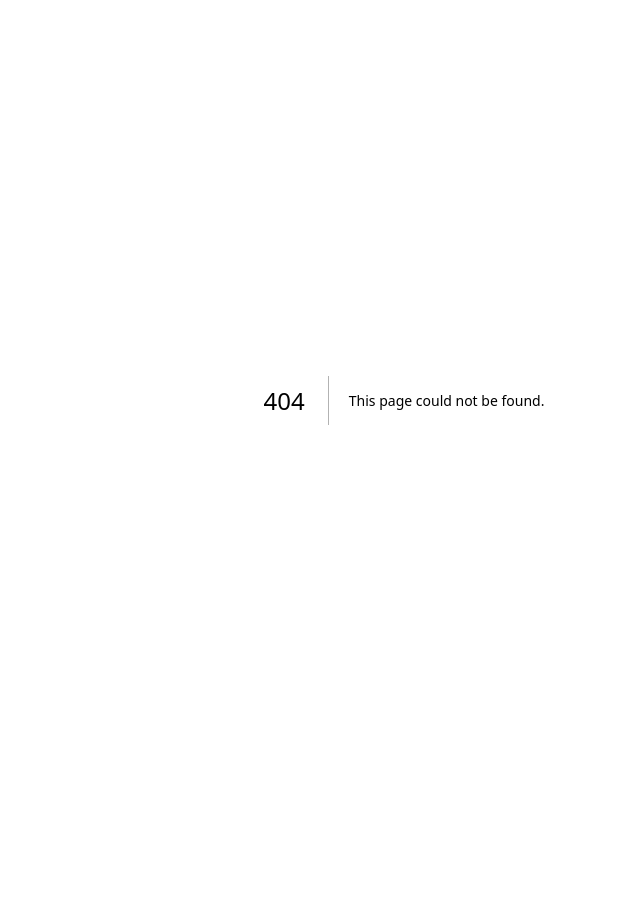
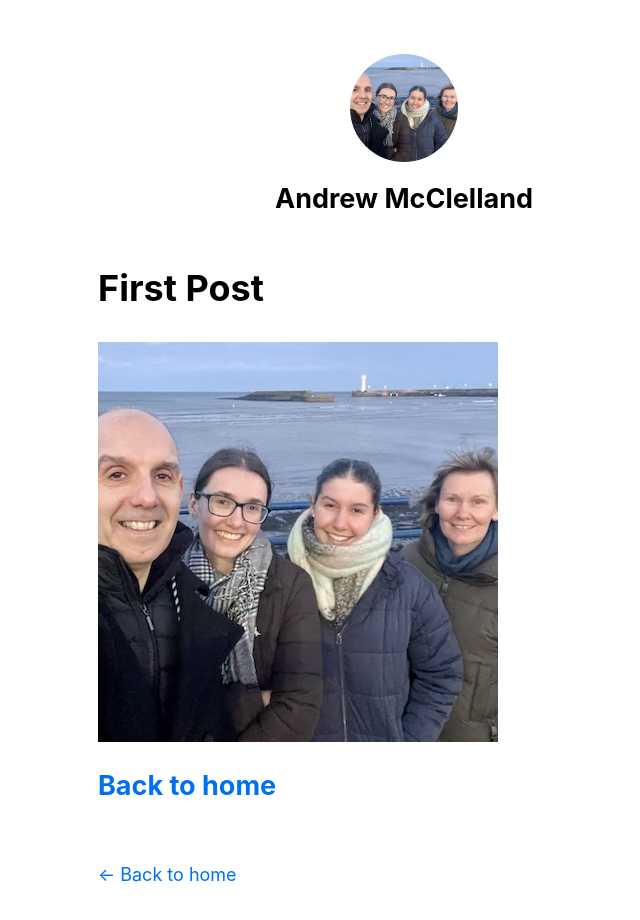
Before and after one commit to aejmcclelland/nextjs-myblog, a Next.js app: page /posts/first-post in a window 1280 px wide. Before the commit this address had no page. Shown: the top 920 px of the page, without its empty margins (236-876 px from the left). Before the commit the page ends 800 px from the top, so only its background shows below. Built offline with nearby package versions, Linux system fonts and the light colour scheme.

Commit message:
first commit

```diff
--- /dev/null
+++ b/components/layout.js
@@ -0,0 +1,61 @@
+import Head from 'next/head';
+import Image from 'next/image';
+import styles from './layout.module.css';
+import utilStyles from '../styles/utils.module.css';
+import Link from 'next/link';
+
+const name = 'Andrew McClelland';
+export const siteTitle = 'Next.js Basic Website';
+
+export default function Layout({ children, home }) {
+	return (
+		<div className={styles.container}>
+			<Head>
+				<link rel='icon' href='/favicon.ico' />
+				<meta
+					name='description'
+					content='Building a personal website using Next.js'
+				/>
+			</Head>
+			<header className={styles.header}>
+				{home ? (
+					<>
+						<Image
+							priority
+							src='/images/family.jpeg'
+							className={utilStyles.borderCircle}
+							height={144}
+							width={144}
+							alt=''
+						/>
+						<h1 className={utilStyles.heading2Xl}>{name}</h1>
+					</>
+				) : (
+					<>
+						<Link href='/'>
+							<Image
+								priority
+								src='/images/family.jpeg'
+								className={utilStyles.borderCircle}
+								height={108}
+								width={108}
+								alt=''
+							/>
+						</Link>
+						<h2 className={utilStyles.headingLg}>
+							<Link href='/' className={utilStyles.colorInherit}>
+								{name}
+							</Link>
+						</h2>
+					</>
+				)}
+			</header>
+			<main>{children}</main>
+			{!home && (
+				<div className={styles.backToHome}>
+					<Link href='/'>← Back to home</Link>
+				</div>
+			)}
+		</div>
+	);
+}
--- /dev/null
+++ b/components/layout.module.css
@@ -0,0 +1,15 @@
+.container {
+  max-width: 36rem;
+  padding: 0 1rem;
+  margin: 3rem auto 6rem;
+}
+
+.header {
+  display: flex;
+  flex-direction: column;
+  align-items: center;
+}
+
+.backToHome {
+  margin: 3rem 0 0;
+}
--- /dev/null
+++ b/pages/_app.js
@@ -0,0 +1,6 @@
+// `pages/_app.js`
+import '../styles/global.css';
+
+export default function App({ Component, pageProps }) {
+	return <Component {...pageProps} />;
+}
--- /dev/null
+++ b/pages/posts/first-post.js
@@ -0,0 +1,27 @@
+import Link from 'next/link';
+import Image from 'next/image';
+import Head from 'next/head';
+import Layout from '../../components/layout';
+
+export default function FirstPost() {
+	const YourComponent = () => (
+		<Image
+			src='/images/family.jpeg' // Route of the image file
+			height={144} // Desired size with correct aspect ratio
+			width={144} // Desired size with correct aspect ratio
+			alt='Your Name'
+		/>
+	);
+	return (
+		<Layout>
+			<Head>
+				<title>Andrew McClelland</title>
+			</Head>
+			<h1>First Post</h1>
+			<img src='/images/family.jpeg' alt='Your Name' />
+			<h2>
+				<Link href='/'>Back to home</Link>
+			</h2>
+		</Layout>
+	);
+}
--- a/styles/global.css
+++ b/styles/global.css
@@ -3,7 +3,6 @@
   padding: 0;
   margin: 0;
   font-family:
-    Inter,
     -apple-system,
     BlinkMacSystemFont,
     Segoe UI,
@@ -15,18 +14,24 @@
     Droid Sans,
     Helvetica Neue,
     sans-serif;
-}
-
-a {
-  color: inherit;
-  text-decoration: none;
+  line-height: 1.6;
+  font-size: 18px;
 }
 
 * {
   box-sizing: border-box;
 }
 
+a {
+  color: #0070f3;
+  text-decoration: none;
+}
+
+a:hover {
+  text-decoration: underline;
+}
+
 img {
   max-width: 100%;
-  height: auto;
+  display: block;
 }
--- /dev/null
+++ b/styles/utils.module.css
@@ -0,0 +1,52 @@
+.heading2Xl {
+  font-size: 2.5rem;
+  line-height: 1.2;
+  font-weight: 800;
+  letter-spacing: -0.05rem;
+  margin: 1rem 0;
+}
+
+.headingXl {
+  font-size: 2rem;
+  line-height: 1.3;
+  font-weight: 800;
+  letter-spacing: -0.05rem;
+  margin: 1rem 0;
+}
+
+.headingLg {
+  font-size: 1.5rem;
+  line-height: 1.4;
+  margin: 1rem 0;
+}
+
+.headingMd {
+  font-size: 1.2rem;
+  line-height: 1.5;
+}
+
+.borderCircle {
+  border-radius: 9999px;
+}
+
+.colorInherit {
+  color: inherit;
+}
+
+.padding1px {
+  padding-top: 1px;
+}
+
+.list {
+  list-style: none;
+  padding: 0;
+  margin: 0;
+}
+
+.listItem {
+  margin: 0 0 1.25rem;
+}
+
+.lightText {
+  color: #666;
+}
```
Also changed, not shown: pages/index.js (+24 -127 lines), public/images/family.jpeg (added), public/vercel.svg (deleted).
